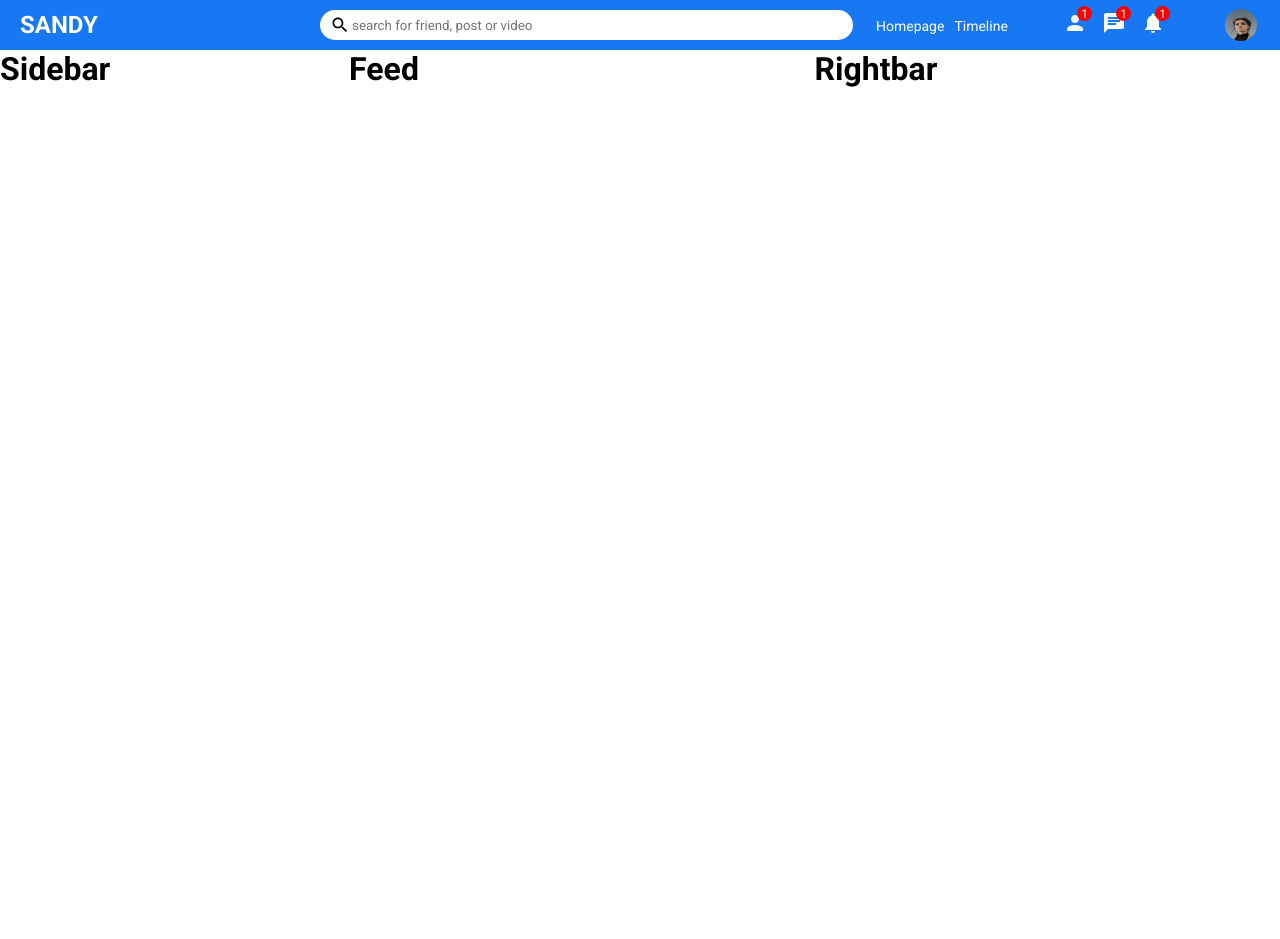
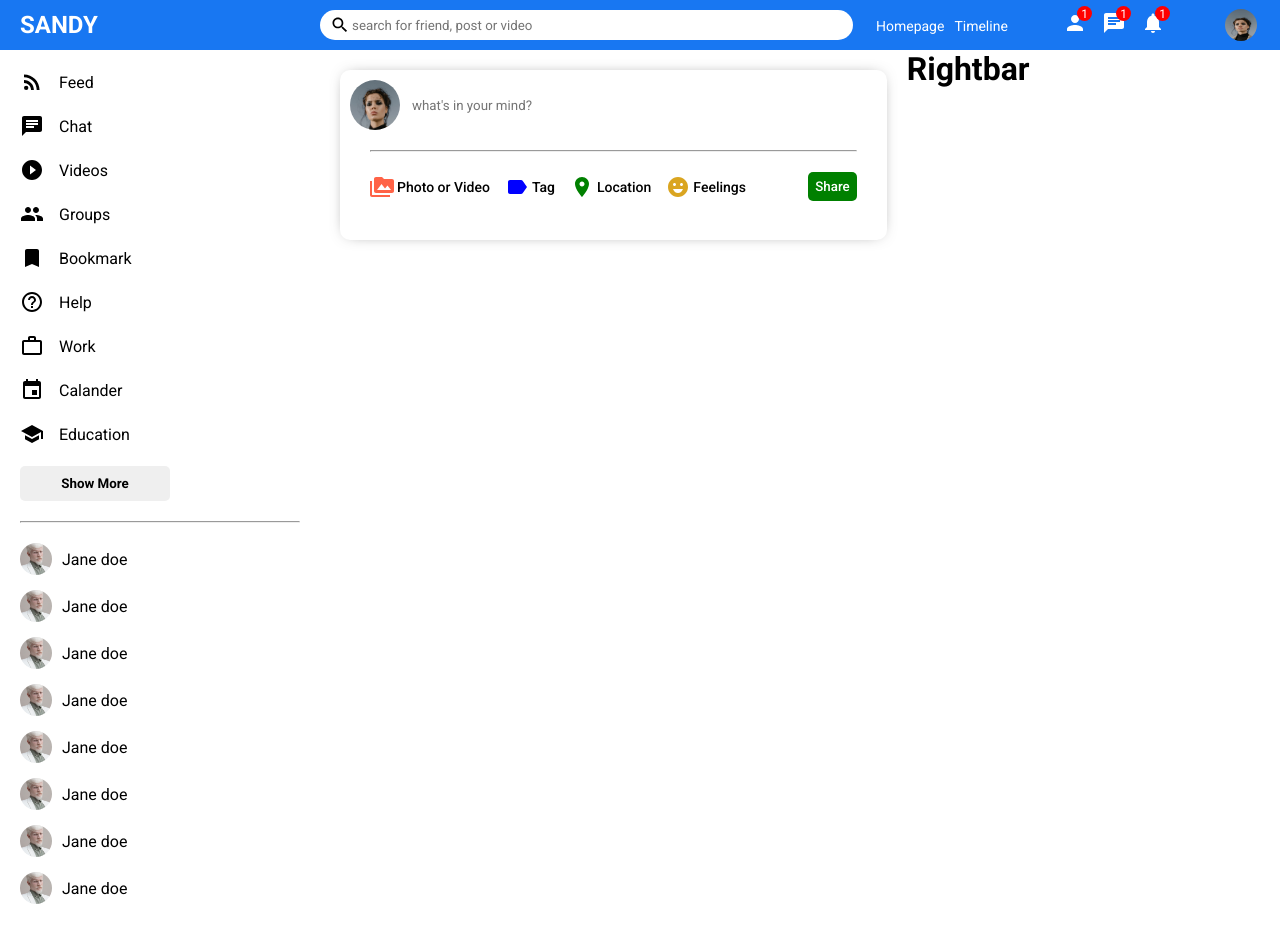
Before and after one commit to sandurijal03/self-social-media, a React (Create React App) app in the folder client/: page / in a window 1280 px wide. Before the commit the page ends 800 px from the top, so only its background shows below. Built offline with nearby package versions, Linux system fonts and the light colour scheme; the HTML template or start-up script is replaced by a standard one.

Commit message:
adding left sidebar with styles and in the main part adding above share section

```diff
--- a/client/src/components/feed/Feed.js
+++ b/client/src/components/feed/Feed.js
@@ -1,10 +1,13 @@
 import React from 'react';
+import Share from '../share/Share';
 import './feed.css';
 
 const Feed = () => {
   return (
     <div className='feed'>
-      <h1>Feed</h1>
+      <div className='feedWrapper'>
+        <Share />
+      </div>
     </div>
   );
 };
--- a/client/src/components/feed/feed.css
+++ b/client/src/components/feed/feed.css
@@ -1,3 +1,7 @@
 .feed {
-  flex: 4;
+  flex: 5.5;
 }
+
+.feedWrapper {
+  padding: 20px;
+}
--- a/client/src/components/rightbar/rightbar.css
+++ b/client/src/components/rightbar/rightbar.css
@@ -1,3 +1,3 @@
 .rightbar {
-  flex: 4;
+  flex: 3.5;
 }
--- /dev/null
+++ b/client/src/components/share/Share.js
@@ -0,0 +1,40 @@
+import React from 'react';
+import { PermMedia, Label, Room, EmojiEmotions } from '@material-ui/icons';
+import './share.css';
+
+const Share = () => {
+  return (
+    <div className='share'>
+      <div className='shareWrapper'>
+        <div className='shareTop'>
+          <img src='/assets/person/1.jpeg' alt='' className='shareProfileImg' />
+          <input placeholder="what's in your mind?" className='shareInput' />
+        </div>
+        <hr className='shareHr' />
+        <div className='shareBottom'>
+          <div className='shareOptions'>
+            <div className='shareOption'>
+              <PermMedia className='shareIcon' htmlColor='tomato' />
+              <span className='shareOptionText'>Photo or Video</span>
+            </div>
+            <div className='shareOption'>
+              <Label className='shareIcon' htmlColor='blue' />
+              <span className='shareOptionText'>Tag</span>
+            </div>
+            <div className='shareOption'>
+              <Room className='shareIcon' htmlColor='green' />
+              <span className='shareOptionText'>Location</span>
+            </div>
+            <div className='shareOption'>
+              <EmojiEmotions className='shareIcon' htmlColor='goldenrod' />
+              <span className='shareOptionText'>Feelings</span>
+            </div>
+          </div>
+          <button className='shareButton'>Share</button>
+        </div>
+      </div>
+    </div>
+  );
+};
+
+export default Share;
--- /dev/null
+++ b/client/src/components/share/share.css
@@ -0,0 +1,76 @@
+.share {
+  width: 100%;
+  height: 170px;
+  border-radius: 10px;
+  -webkit-box-shadow: 0px 0px 16px -8px rgba(0, 0, 0, 0.68);
+  box-shadow: 0px 0px 16px -8px rgba(0, 0, 0, 0.68);
+}
+
+.shareWrapper {
+  padding: 10px;
+}
+
+.shareTop {
+  display: flex;
+  align-items: center;
+}
+
+.shareProfileImg {
+  width: 50px;
+  height: 50px;
+  border-radius: 50%;
+  object-fit: cover;
+  margin-right: 10px;
+}
+
+.shareInput {
+  border: none;
+  width: 80%;
+}
+
+.shareInput:focus {
+  outline: none;
+}
+
+.shareHr {
+  margin: 20px;
+}
+
+.shareBottom {
+  display: flex;
+  align-items: center;
+  justify-content: space-between;
+}
+
+.shareOptions {
+  display: flex;
+  margin-left: 20px;
+}
+
+.shareOption {
+  display: flex;
+  align-items: center;
+  margin-right: 15px;
+  cursor: pointer;
+}
+
+.shareIcon {
+  font-style: 18px;
+  margin-right: 3px;
+}
+
+.shareOptionText {
+  font-size: 14px;
+  font-weight: 500;
+}
+
+.shareButton {
+  border: none;
+  padding: 7px;
+  border-radius: 5px;
+  background-color: green;
+  font-weight: 500;
+  color: white;
+  cursor: pointer;
+  margin-right: 20px;
+}
--- a/client/src/components/sidebar/Sidebar.js
+++ b/client/src/components/sidebar/Sidebar.js
@@ -1,10 +1,129 @@
 import React from 'react';
+import {
+  Bookmark,
+  PlayCircleFilledOutlined,
+  Chat,
+  Event,
+  Group,
+  HelpOutline,
+  RssFeed,
+  School,
+  WorkOutline,
+} from '@material-ui/icons';
+
 import './sidebar.css';
 
 const Sidebar = () => {
   return (
     <div className='sidebar'>
-      <h1>Sidebar</h1>
+      <div className='sidebarWrapper'>
+        <ul className='sidebarList'>
+          <li className='sidebarListItem'>
+            <RssFeed className='sidebarIcon' />
+            <span className='sidebarListItemText'>Feed</span>
+          </li>
+          <li className='sidebarListItem'>
+            <Chat className='sidebarIcon' />
+            <span className='sidebarListItemText'>Chat</span>
+          </li>
+          <li className='sidebarListItem'>
+            <PlayCircleFilledOutlined className='sidebarIcon' />
+            <span className='sidebarListItemText'>Videos</span>
+          </li>{' '}
+          <li className='sidebarListItem'>
+            <Group className='sidebarIcon' />
+            <span className='sidebarListItemText'>Groups</span>
+          </li>
+          <li className='sidebarListItem'>
+            <Bookmark className='sidebarIcon' />
+            <span className='sidebarListItemText'>Bookmark</span>
+          </li>
+          <li className='sidebarListItem'>
+            <HelpOutline className='sidebarIcon' />
+            <span className='sidebarListItemText'>Help</span>
+          </li>
+          <li className='sidebarListItem'>
+            <WorkOutline className='sidebarIcon' />
+            <span className='sidebarListItemText'>Work</span>
+          </li>
+          <li className='sidebarListItem'>
+            <Event className='sidebarIcon' />
+            <span className='sidebarListItemText'>Calander</span>
+          </li>
+          <li className='sidebarListItem'>
+            <School className='sidebarIcon' />
+            <span className='sidebarListItemText'>Education</span>
+          </li>
+        </ul>
+        <button className='sidebarButton'>Show More</button>
+        <hr className='sidebarHr' />
+        <ul className='sidebarFriendList'>
+          <li className='sidebarFriend'>
+            <img
+              src='/assets/person/2.jpeg'
+              alt=''
+              className='sidebarFriendImg'
+            />
+            <span className='sidebarFriendName'>Jane doe</span>
+          </li>
+          <li className='sidebarFriend'>
+            <img
+              src='/assets/person/2.jpeg'
+              alt=''
+              className='sidebarFriendImg'
+            />
+            <span className='sidebarFriendName'>Jane doe</span>
+          </li>
+          <li className='sidebarFriend'>
+            <img
+              src='/assets/person/2.jpeg'
+              alt=''
+              className='sidebarFriendImg'
+            />
+            <span className='sidebarFriendName'>Jane doe</span>
+          </li>
+          <li className='sidebarFriend'>
+            <img
+              src='/assets/person/2.jpeg'
+              alt=''
+              className='sidebarFriendImg'
+            />
+            <span className='sidebarFriendName'>Jane doe</span>
+          </li>
+          <li className='sidebarFriend'>
+            <img
+              src='/assets/person/2.jpeg'
+              alt=''
+              className='sidebarFriendImg'
+            />
+            <span className='sidebarFriendName'>Jane doe</span>
+          </li>
+          <li className='sidebarFriend'>
+            <img
+              src='/assets/person/2.jpeg'
+              alt=''
+              className='sidebarFriendImg'
+            />
+            <span className='sidebarFriendName'>Jane doe</span>
+          </li>
+          <li className='sidebarFriend'>
+            <img
+              src='/assets/person/2.jpeg'
+              alt=''
+              className='sidebarFriendImg'
+            />
+            <span className='sidebarFriendName'>Jane doe</span>
+          </li>
+          <li className='sidebarFriend'>
+            <img
+              src='/assets/person/2.jpeg'
+              alt=''
+              className='sidebarFriendImg'
+            />
+            <span className='sidebarFriendName'>Jane doe</span>
+          </li>
+        </ul>
+      </div>
     </div>
   );
 };
--- a/client/src/components/sidebar/sidebar.css
+++ b/client/src/components/sidebar/sidebar.css
@@ -1,3 +1,70 @@
 .sidebar {
   flex: 3;
+  height: calc(100vh-50px);
+  overflow-y: scroll;
 }
+
+::-webkit-scrollbar {
+  width: 5px;
+}
+
+::-webkit-scrollbar-track {
+  background-color: #f1f1f1;
+}
+
+::-webkit-scrollbar-thumb {
+  background-color: gray;
+}
+
+.sidebarWrapper {
+  padding: 20px;
+}
+
+.sidebarList {
+  padding: 0;
+  margin: 0;
+  list-style: none;
+}
+
+.sidebarListItem {
+  display: flex;
+  align-items: center;
+  margin-bottom: 20px;
+}
+
+.sidebarIcon {
+  margin-right: 15px;
+}
+
+.sidebarButton {
+  width: 150px;
+  border: none;
+  padding: 10px;
+  border-radius: 5px;
+  font-weight: 600;
+  cursor: pointer;
+}
+
+.sidebarHr {
+  margin: 20px 0;
+}
+
+.sidebarFriendList {
+  padding: 0;
+  margin: 0;
+  list-style: none;
+}
+
+.sidebarFriend {
+  display: flex;
+  align-items: center;
+  margin-bottom: 15px;
+}
+
+.sidebarFriendImg {
+  width: 32px;
+  height: 32px;
+  border-radius: 50%;
+  object-fit: cover;
+  margin-right: 10px;
+}
```
